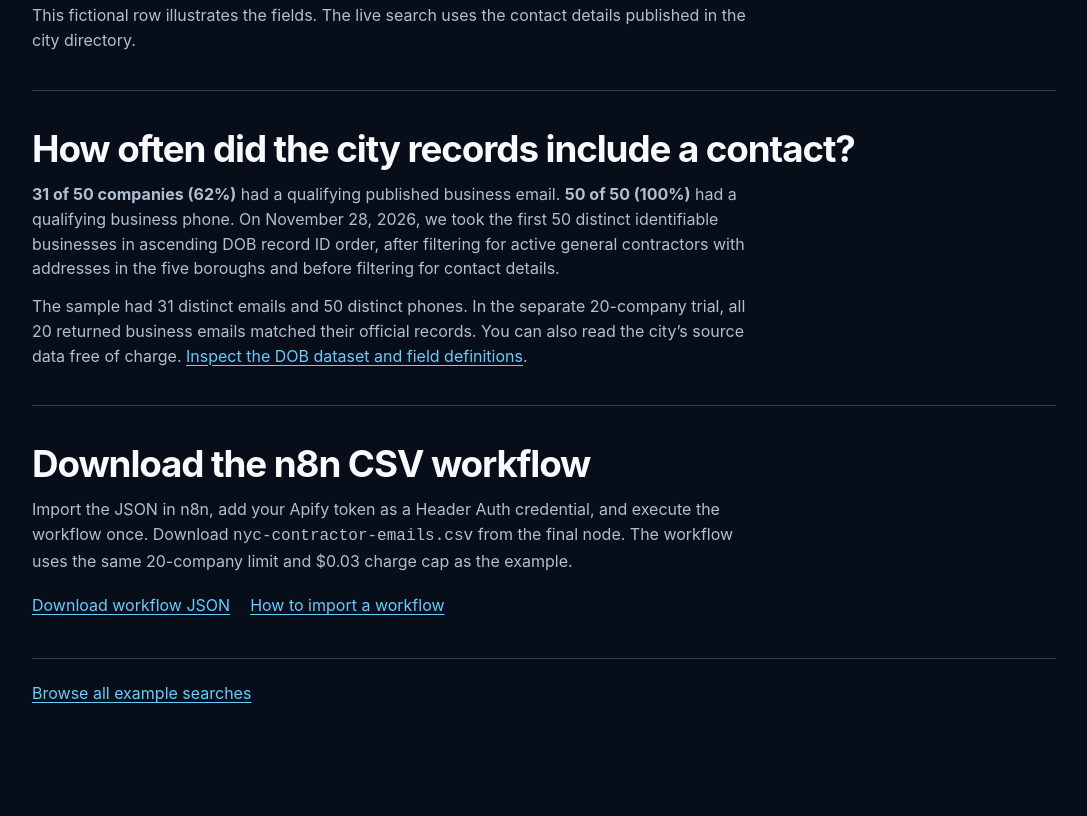
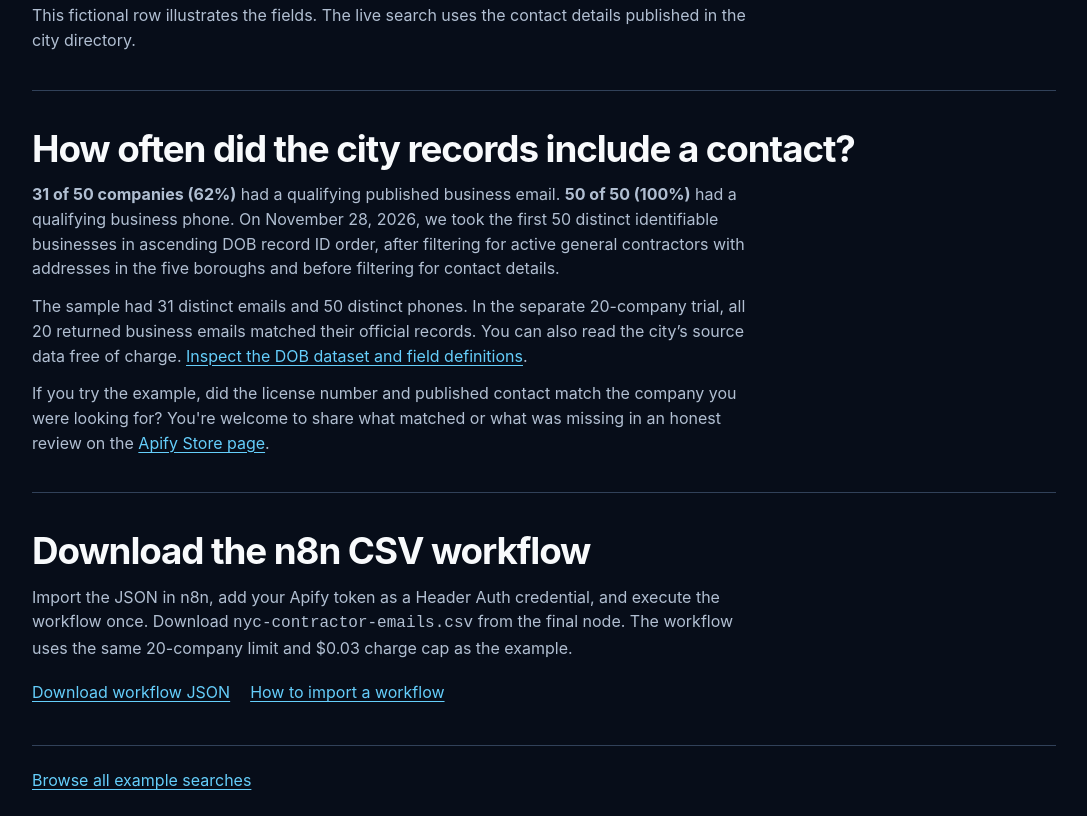
Before and after one commit to Rainy-fall-end/open-data-kits, a plain HTML site: page docs/nyc-contractor-emails/index.html in a window 1280 px wide. Shown: the part 942-1758 px from the top of the page, without its empty margins (96-1183 px from the left). Before the commit the page ends 1670 px from the top, so only its background shows below. Drawn offline with Linux system fonts and the light colour scheme.

Commit message:
Invite feedback after the NYC contractor trial

```diff
--- a/docs/nyc-contractor-emails/index.html
+++ b/docs/nyc-contractor-emails/index.html
@@ -104,6 +104,7 @@
       <h2 id="coverage">How often did the city records include a contact?</h2>
       <p><strong>31 of 50 companies (62%)</strong> had a qualifying published business email. <strong>50 of 50 (100%)</strong> had a qualifying business phone. On November 28, 2026, we took the first 50 distinct identifiable businesses in ascending DOB record ID order, after filtering for active general contractors with addresses in the five boroughs and before filtering for contact details.</p>
       <p>The sample had 31 distinct emails and 50 distinct phones. In the separate 20-company trial, all 20 returned business emails matched their official records. You can also read the city’s source data free of charge. <a href="https://data.cityofnewyork.us/Housing-Development/DOB-License-Info/t8hj-ruu2/data">Inspect the DOB dataset and field definitions</a>.</p>
+      <p>If you try the example, did the license number and published contact match the company you were looking for? You're welcome to share what matched or what was missing in an honest review on the <a href="https://apify.com/perceptive_city_af7/houzz-professionals-scraper">Apify Store page</a>.</p>
     </section>
     <section class="wrap workflows" aria-labelledby="workflow">
       <h2 id="workflow">Download the n8n CSV workflow</h2>
```
